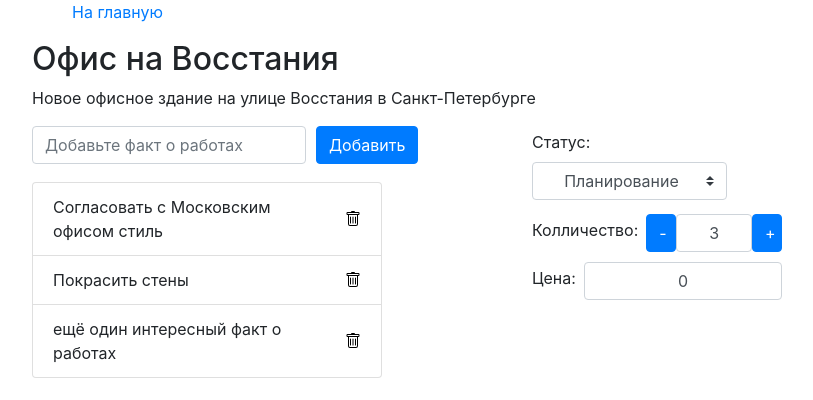
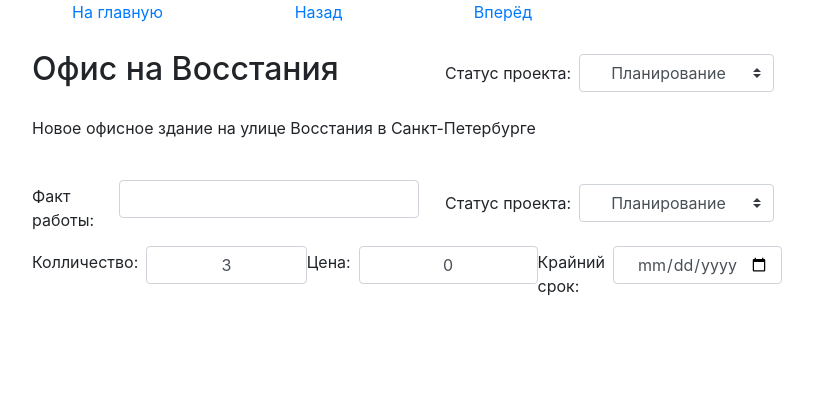
Before and after one commit to deim0707/sb-test, a React (Create React App) app: page /projects/1 in a window 1280 px wide. Shown: the top 400 px of the page, without its empty margins (233-1046 px from the left). Built offline with nearby package versions, Linux system fonts and the light colour scheme.

Commit message:
start 2 version

```diff
--- a/src/Components/ProjectDetails/Details/Details.module.scss
+++ b/src/Components/ProjectDetails/Details/Details.module.scss
@@ -1,17 +1,32 @@
 .detailsWrapper {
   width: 750px;
+  margin-top: 10px;
+
+
+  .name {
+    margin-bottom: 30px;
+
+    div {
+      display: flex;
+      justify-content: space-between;
+      margin-bottom: 20px;
+    }
+  }
 
   .details {
-    display: flex;
-    justify-content: space-between;
 
 
+    .inputsFirstLine {
+      display: flex;
+      justify-content: space-between;
+    }
 
-    .inputs {
-      width: 250px;
+    .inputsSecondLine {
+      display: flex;
+      justify-content: space-between;
+
 
       input {
-        //width: 100%;
         &[type='number'] {
           -moz-appearance: textfield;
         }
@@ -21,13 +36,7 @@
           -webkit-appearance: none;
         }
       }
-      .priceInput {
-        margin-top: 10px;
-        display: flex;
-        input {
-          text-align: center;
-        }
-      }
+
     }
   }
 }
--- a/src/Components/ProjectDetails/Details/Details.tsx
+++ b/src/Components/ProjectDetails/Details/Details.tsx
@@ -6,10 +6,10 @@ import {ProjectItemType} from "../../../Store/types";
 import SelectInput from "../SelectInput/SelectInput";
 import QuantityInput from "../QuantityInput/QuantityInput";
 import FactsAboutWorks from "../FactsAboutWorks/FactsAboutWorks";
-import Form from 'react-bootstrap/Form'
 import {findItemInState} from "../../../helpers";
+import HeaderDetails from "../HeaderDetails/HeaderDetails";
 import style from './Details.module.scss';
-import HeaderDetails from "../HeaderDetails/HeaderDetails";
+import Input from "../Input/Input";
 
 
 const Details: React.FC = () => {
@@ -31,29 +31,27 @@ const Details: React.FC = () => {
             <HeaderDetails id={Number(id)}/>
 
             <div className={style.name}>
-                <h2>{project.title}</h2>
+                <div>
+                    <h2>{project.title}</h2>
+                    <SelectInput valueProgress={project.progress} id={project.id} label={'Статус проекта:'}/>
+                </div>
                 <p>{project.description}</p>
             </div>
 
             <div className={style.details}>
 
-                <FactsAboutWorks facts={project.factsAboutWork} id={project.id}/>
+                <div className={style.inputsFirstLine}>
+                    {/*<FactsAboutWorks facts={project.factsAboutWork} id={project.id}/>*/}
+                    <Input id={project.id} type={'string'} label={'Факт работы:'}/>
+                    <SelectInput valueProgress={project.progress} id={project.id} label={'Статус проекта:'}/>
+                </div>
 
-                <div className={style.inputs}>
-                    <SelectInput valueProgress={project.progress} id={project.id}/>
-                    <QuantityInput quantity={project.quantity} id={project.id}/>
-                    <div className={style.priceInput}>
-                        <Form.Label htmlFor="inputPrice" className="my-1 mr-2">
-                            Цена:
-                        </Form.Label>
-                        <Form.Control
-                            placeholder='Введите цену'
-                            type='number'
-                            id="inputPrice"
-                            value={project.price}
-                            onChange={(e) => dispatch(changePriceAction(project.id, Number(e.target.value)))}
-                        />
-                    </div>
+                <div className={style.inputsSecondLine}>
+                    <Input id={project.id} type={'number'} label={'Колличество:'} value={project.quantity}/>
+                    {/*changePriceAction*/}
+                    <Input id={project.id} type={'number'} label={'Цена:'} value={project.price} placeholder={'Введите цену'}/>
+                    <Input id={project.id} type={'date'} label={'Крайний срок:'} />
+
 
                 </div>
 
--- a/src/Components/ProjectDetails/FactsAboutWorks/FactsAboutWorks.tsx
+++ b/src/Components/ProjectDetails/FactsAboutWorks/FactsAboutWorks.tsx
@@ -56,25 +56,25 @@ const FactsAboutWorks: React.FC<Props> = ({facts, id}) => {
             </Form>
 
 
-            <ListGroup className={style.facts}>
-                {
-                    facts.map((item: string, idx: number): JSX.Element => {
-                        return (
-                            <ListGroup.Item key={`idProj:${id}idFact:${idx}`} className={style.listGroupItem}>
-                                <span>{item}</span>
-                                <img
-                                    src={trash}
-                                    alt="trash"
-                                    onClick={() => {
-                                        console.log(`удалить айтем: ${idx}`)
-                                        dispatch(deleteFactAboutWork(id,idx))
-                                    }}
-                                />
-                            </ListGroup.Item>
-                        )
-                    })
-                }
-            </ListGroup>
+            {/*<ListGroup className={style.facts}>*/}
+            {/*    {*/}
+            {/*        facts.map((item: string, idx: number): JSX.Element => {*/}
+            {/*            return (*/}
+            {/*                <ListGroup.Item key={`idProj:${id}idFact:${idx}`} className={style.listGroupItem}>*/}
+            {/*                    <span>{item}</span>*/}
+            {/*                    <img*/}
+            {/*                        src={trash}*/}
+            {/*                        alt="trash"*/}
+            {/*                        onClick={() => {*/}
+            {/*                            console.log(`удалить айтем: ${idx}`)*/}
+            {/*                            dispatch(deleteFactAboutWork(id,idx))*/}
+            {/*                        }}*/}
+            {/*                    />*/}
+            {/*                </ListGroup.Item>*/}
+            {/*            )*/}
+            {/*        })*/}
+            {/*    }*/}
+            {/*</ListGroup>*/}
 
 
         </div>
--- a/src/Components/ProjectDetails/HeaderDetails/HeaderDetails.tsx
+++ b/src/Components/ProjectDetails/HeaderDetails/HeaderDetails.tsx
@@ -1,5 +1,5 @@
 import React from "react";
-import {Link, Redirect} from "react-router-dom";
+import {Link} from "react-router-dom";
 import {useSelector} from "react-redux";
 import {ProjectItemType} from "../../../Store/types";
 import style from './HeaderDetails.module.scss'
@@ -9,23 +9,28 @@ interface Props {
     id: number
 }
 
-const HeaderDetails:React.FC<Props> = ({id}) => {
+const HeaderDetails: React.FC<Props> = ({id}) => {
 
-    const projectsLength = useSelector((state:ProjectItemType[]) => state.length);
+    const projects = useSelector((state: ProjectItemType[]) => state);
 
-    // const nextPage = () => {
-    //     if(id<=projectsLength && id)
-    // }
+    const nextPage = (): string => {
+        if (id < projects.length) return `/projects/${id + 1}`
+        else return `/projects/${projects[0].id}`
+    }
 
+    const prewPage = (): string => {
+        if (id > 1) return `/projects/${id - 1}`
+        else return `/projects/${projects[projects.length-1].id}`
+    }
 
     return (
         <nav className={style.headerDetails}>
             <ul>
                 <li><Link to={'/'}>На главную</Link></li>
-                {/*<li><Link to>Вперёд</Link></li>*/}
-                {/*<li onClick={()=> nextProject()}>Сохранить</li>*/}
-                {/*<li>Отправить</li>*/}
-                {/*<li>Выйти</li>*/}
+                <li><Link to={prewPage()}>Назад</Link></li>
+                <li><Link to={nextPage()}>Вперёд</Link></li>
+
+
             </ul>
         </nav>
     )
--- /dev/null
+++ b/src/Components/ProjectDetails/Input/Input.module.scss
@@ -0,0 +1,17 @@
+.input {
+  margin-top: 10px;
+  display: flex;
+
+  input {
+    text-align: center;
+
+    &[type='number'] {
+      -moz-appearance: textfield;
+    }
+
+    &::-webkit-outer-spin-button,
+    &::-webkit-inner-spin-button {
+      -webkit-appearance: none;
+    }
+  }
+}
--- /dev/null
+++ b/src/Components/ProjectDetails/Input/Input.tsx
@@ -0,0 +1,34 @@
+import React from "react";
+import Form from "react-bootstrap/Form";
+import {useDispatch} from "react-redux";
+import style from './Input.module.scss'
+
+interface Props {
+    id: number
+    type: string
+    label: string
+    value?: string | number,
+    placeholder?: string,
+    action?: any
+}
+
+const Input: React.FC<Props> = ({id, value, type, placeholder, label,action}) => {
+    const dispatch = useDispatch();
+
+    return (
+        <div className={style.input}>
+            <Form.Label htmlFor={`${label}${type}${placeholder}`} className="my-1 mr-2">
+                {label}
+            </Form.Label>
+            <Form.Control
+                placeholder={placeholder}
+                type={type}
+                id={`${label}${type}${placeholder}`}
+                value={value}
+                onChange={(e) => dispatch(action(id, Number(e.target.value)))}
+            />
+        </div>
+    )
+}
+
+export default Input;
--- a/src/Components/ProjectDetails/SelectInput/SelectInput.tsx
+++ b/src/Components/ProjectDetails/SelectInput/SelectInput.tsx
@@ -6,17 +6,18 @@ import Form from 'react-bootstrap/Form'
 
 interface Props {
     valueProgress: string,
-    id: number
+    id: number,
+    label: string
 }
 
-const SelectInput: React.FC<Props> = ({valueProgress, id}) => {
+const SelectInput: React.FC<Props> = ({valueProgress, id,label}) => {
 
     const dispatch = useDispatch();
 
     return (
         <Form inline>
             <Form.Label className="my-1 mr-2" htmlFor="inlineFormCustomSelectPref">
-                Статус:
+                {label}
             </Form.Label>
             <Form.Control
                 as="select"
--- a/src/Components/ProjectsList/ProjectItem/ProjectItem.module.scss
+++ b/src/Components/ProjectsList/ProjectItem/ProjectItem.module.scss
@@ -4,6 +4,12 @@
   border: 1px solid gray;
   border-radius: 6px;
   padding: 5px;
+
+
+  a {
+    text-decoration: none;
+    color: black;
+  }
 
   .description {
     margin-top: 5px;
@@ -21,7 +27,6 @@
       align-self: center;
 
       a {
-        text-decoration: none;
         color: white;
       }
     }
--- a/src/Components/ProjectsList/ProjectItem/ProjectItem.tsx
+++ b/src/Components/ProjectsList/ProjectItem/ProjectItem.tsx
@@ -18,7 +18,8 @@ const ProjectItem: React.FC<Props> = ({project}) => {
 
             <div className={style.description}>
                 <div>
-                    <h3>{project.title}</h3>
+                    <h3><Link to={`/projects/${project.id}`}>{project.title}</Link></h3>
+
                     <p>{project.description}</p>
                 </div>
                 <Button variant="dark">
--- a/src/Store/types.ts
+++ b/src/Store/types.ts
@@ -3,9 +3,8 @@ export interface ProjectItemType {
     title: string,
     description: string,
     progress: string,
-    // progress: number,
     quantity: number,
-    price: number,
+    price?: number,
     factsAboutWork: string[]
 }
 
```
